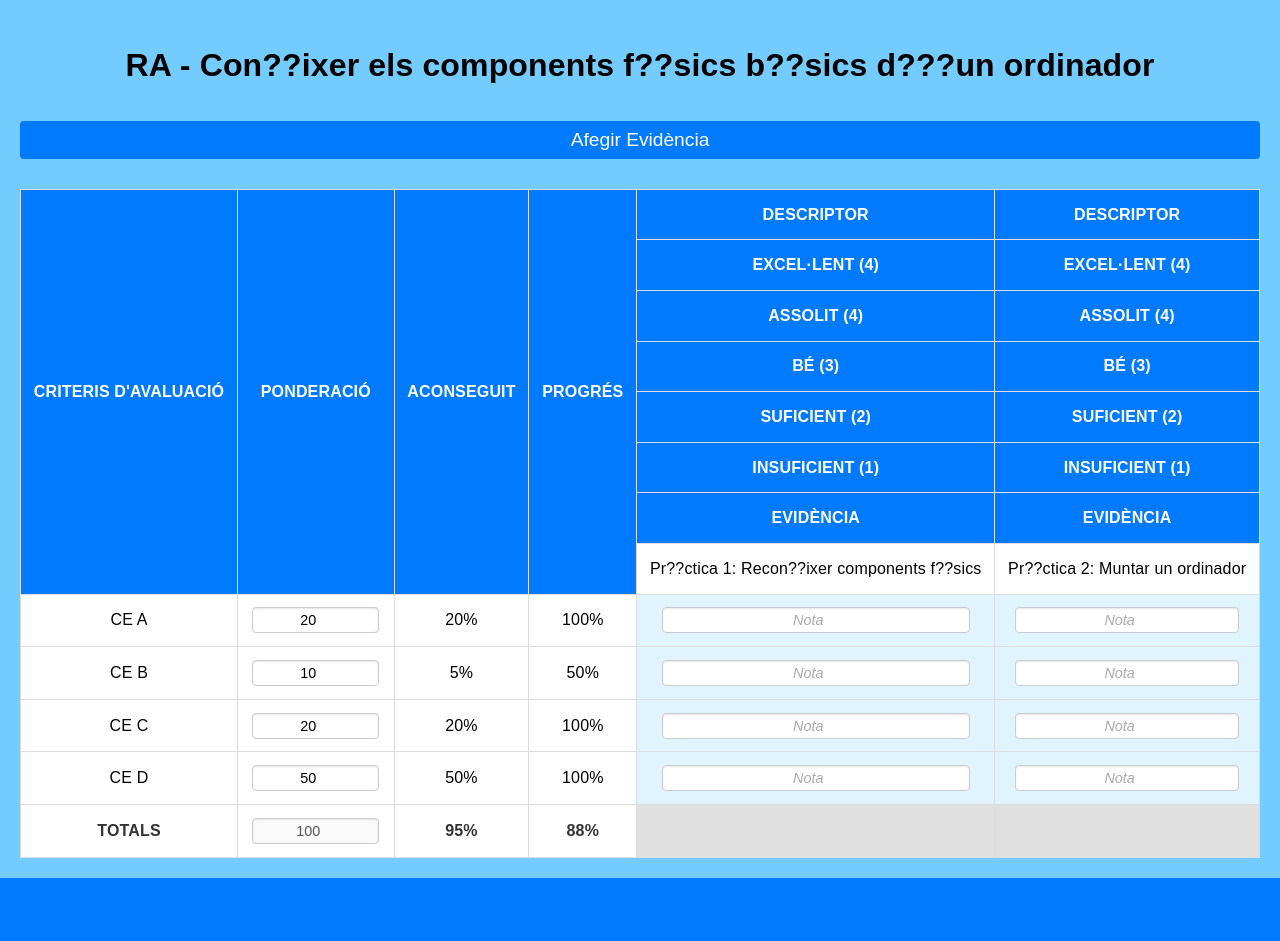
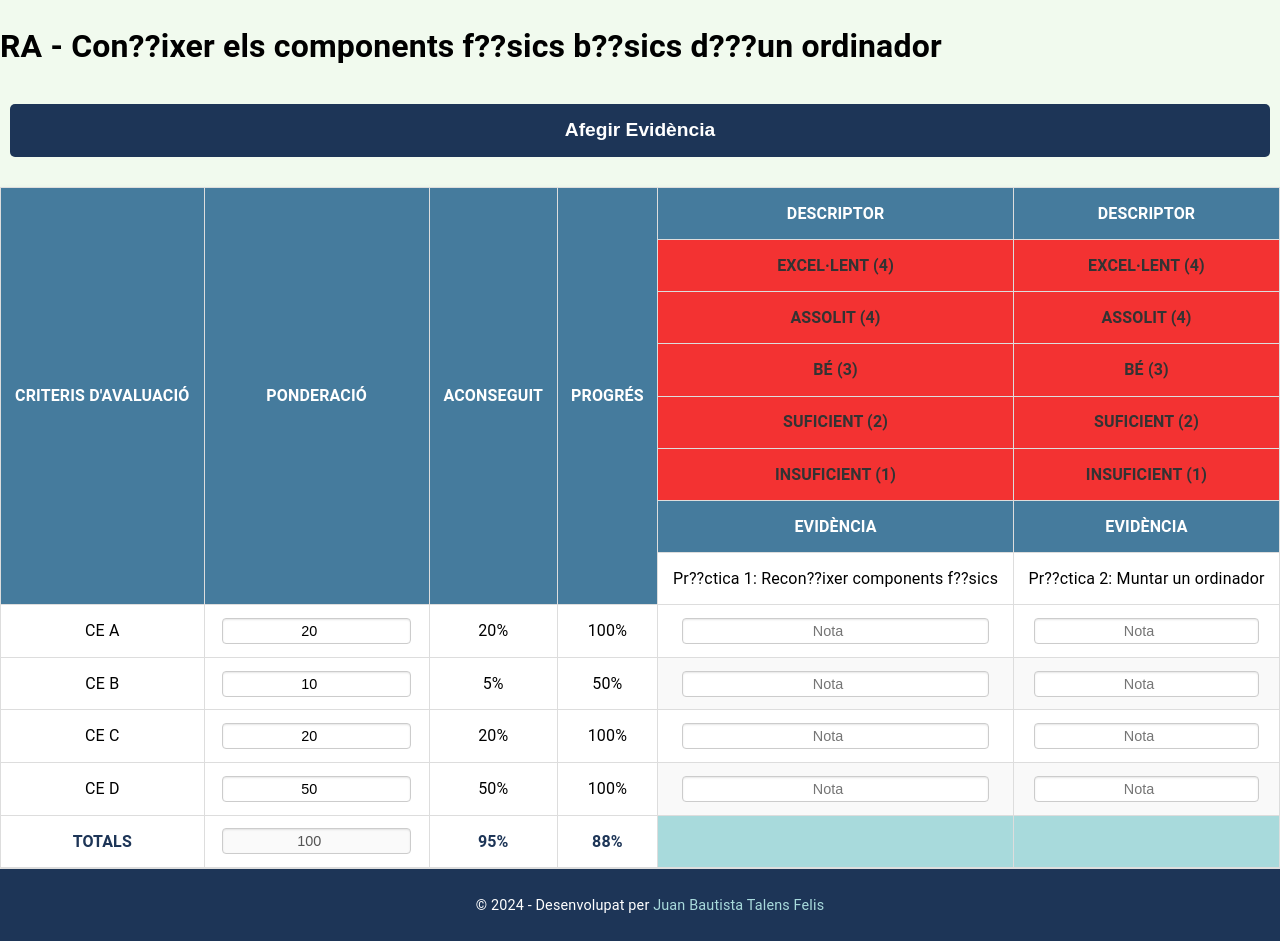
Before and after one commit to juatafe/avaluar, a Flask app: page /ra/1 in a window 1280 px wide. Before the commit the page ends 878 px from the top, so only its background shows below. Run offline with Flask 3, Linux system fonts and the light colour scheme; data comes from the database, SQL or seed files in the repository.

Commit message:
Millorar l'estil de la plantilla HTML i CSS, incloent nous colors i classes per a una millor presentació, i afegir un peu de pàgina amb informació de desenvolupament.

```diff
--- a/static/style.css
+++ b/static/style.css
@@ -1,22 +1,24 @@
 /* Variables globals per colors */
 :root {
-    --primary-color: #007BFF;
-    --primary-hover-color: #0056b3;
-    --secondary-color: #6c757d;
-    --secondary-hover-color: #5a6268;
-    --background-color: rgb(116, 203, 253);
-    --text-color: white;
-    font-size: calc(0.2em + 1vw); /* Escalat segons l'ample de la pantalla */
+    --primary-color: #1d3557; /* Blau fosc */
+    --primary-hover-color: #457b9d; /* Blau més clar */
+    --secondary-color: #a8dadc; /* Verd clar */
+    --secondary-hover-color: #76c7c0; /* Verd intens */
+    --background-color: #f1faee; /* Blanc trencat */
+    --text-color: #1d3557; /* Blau fosc per a text */
+    --table-header-bg: #457b9d;
+    --table-header-text: white;
+    font-size: calc(0.2em + 1vw);
 }
 
 /* Cos general */
 body {
     font-size: 1rem;
     margin: 0;
-    line-height: 1.5;
+    line-height: 1.6;
     letter-spacing: 0.01em;
     background-color: var(--background-color);
-    font-family: Arial, sans-serif;
+    font-family: 'Roboto', sans-serif;
     display: flex;
     flex-direction: column;
     min-height: 100vh;
@@ -31,7 +33,7 @@ body {
     justify-content: center;
     max-width: 1200px;
     margin: auto;
-    padding: 1em;
+    padding: 1.5em;
 }
 
 /* Formularis */
@@ -42,28 +44,33 @@ form {
     width: 100%;
     max-width: 500px;
     background: white;
-    padding: 1.5em;
+    padding: 2em;
     border: 1px solid #ddd;
     border-radius: 8px;
-    box-shadow: 0 4px 8px rgba(0, 0, 0, 0.1);
-    margin: 0 auto;
+    box-shadow: 0 4px 10px rgba(0, 0, 0, 0.15);
 }
 
 form label {
     font-weight: bold;
     margin-bottom: 0.5em;
+    color: var(--primary-color);
 }
 
-form input, form select, form button {
-    padding: 0.5em;
+form input,
+form select,
+form button {
+    padding: 0.8em;
     font-size: 1rem;
-    border: 1px solid #ddd;
+    border: 1px solid #ccc;
     border-radius: 4px;
+    box-shadow: inset 0 1px 3px rgba(0, 0, 0, 0.1);
+    transition: border-color 0.3s;
 }
 
-input::placeholder {
-    color: #aaa;
-    font-style: italic;
+form input:focus,
+form select:focus {
+    border-color: var(--primary-color);
+    outline: none;
 }
 
 /* Botons */
@@ -71,16 +78,18 @@ button {
     padding: 0.8em 1.5em;
     margin: 10px;
     background-color: var(--primary-color);
-    color: var(--text-color);
+    color: white;
     border: none;
     border-radius: 5px;
     cursor: pointer;
     font-size: 1.2rem;
-    transition: background-color 0.3s ease;
+    font-weight: bold;
+    transition: background-color 0.3s ease, transform 0.2s ease-in-out;
 }
 
 button:hover {
     background-color: var(--primary-hover-color);
+    transform: scale(1.05);
 }
 
 .back-button {
@@ -91,16 +100,12 @@ button:hover {
     background-color: var(--secondary-hover-color);
 }
 
-/* Contenidor de botons */
-.button-container {
-    display: flex;
-    flex-wrap: wrap;
-    justify-content: center;
-    gap: 1em;
-    margin-top: 20px;
+/* Taules */
+.table-container {
+    overflow-x: auto;
+    white-space: nowrap;
 }
 
-/* Taules */
 table {
     width: 100%;
     border-collapse: collapse;
@@ -110,29 +115,41 @@ table {
     font-size: 1rem;
 }
 
-table th, table td {
+table th,
+table td {
     border: 1px solid #ddd;
     padding: 0.8em;
     text-align: center;
 }
 
 table th {
-    background-color: var(--primary-color);
-    color: var(--text-color);
+    background-color: var(--table-header-bg);
+    color: var(--table-header-text);
     font-weight: bold;
+    text-transform: uppercase;
 }
 
 table tbody tr:nth-child(even) {
-    background-color: #f2f2f2;
+    background-color: #f9f9f9;
 }
 
 table tbody tr:hover {
-    background-color: #f0f0f0;
+    background-color: #e8f0ff;
+}
+
+/* Columnes fixes */
+.fixed-column {
+    position: sticky;
+    left: 0;
+    background-color: white;
+    z-index: 1;
 }
 
 /* Responsive Taules */
 @media (max-width: 768px) {
-    table, th, td {
+    table,
+    th,
+    td {
         display: block;
         width: 100%;
     }
@@ -157,30 +174,17 @@ table tbody tr:hover {
         position: absolute;
         left: 0;
         font-weight: bold;
-        color: #555;
-    }
-}
-
-/* Responsive Formularis i Botons */
-@media (max-width: 480px) {
-    form {
-        width: 100%;
-        padding: 1em;
-    }
-
-    button, .back-button {
-        width: 100%;
-        font-size: 1rem;
+        color: var(--primary-color);
     }
 }
 
 /* Footer */
 footer {
-    background-color: #f8f9fa;
+    background-color: var(--primary-color);
     padding: 10px;
     text-align: center;
-    font-size: 0.8rem;
-    color: #555;
+    font-size: 0.9rem;
+    color: white;
     border-top: 1px solid #ddd;
     width: 100%;
     position: relative;
@@ -188,7 +192,7 @@ footer {
 }
 
 footer a {
-    color: var(--primary-color);
+    color: var(--secondary-color);
     text-decoration: none;
 }
 
@@ -196,22 +200,8 @@ footer a:hover {
     text-decoration: underline;
 }
 
-/* Estilització de les capçaleres i fons gris per a similitud */
-th, tfoot td {
-    background-color: #4b4b4b; /* Gris fosc */
-    color: white;
-    font-weight: bold;
-    text-transform: uppercase;
-}
-
-/* Color de les files d'evidència per destacar-les */
-tbody td:nth-child(5), tbody td:nth-child(6) {
-    background-color: #e0f4ff; /* Blau clar */
-    color: #000;
-}
-
-/* Centrat dels inputs i ajust estilístic */
-table input {
+/* Estilització d'inputs */
+input {
     width: 90%;
     text-align: center;
     border: 1px solid #ccc;
@@ -221,80 +211,24 @@ table input {
     border-radius: 4px;
 }
 
-/* Botó "Afegir" estilitzat */
-.button-container button {
-    background-color: #007BFF;
-    color: white;
-    border: 1px solid #0056b3;
-    font-size: 1rem;
-    font-weight: bold;
-    padding: 0.5em 1.5em;
-    border-radius: 4px;
-    cursor: pointer;
-    transition: background-color 0.3s ease, transform 0.1s ease-in-out;
-}
-
-.button-container button:hover {
-    background-color: #0056b3;
-    transform: scale(1.05);
-}
-
-/* Ajust per al text i alinear cel·les correctament */
-th, td {
-    text-align: center;
-    vertical-align: middle;
-}
-
+/* Ajust per a taules */
 tfoot td {
     font-size: 1rem;
     font-weight: bold;
-    background-color: #cccccc;
-    color: #333;
+    background-color: var(--secondary-color);
+    color: var(--text-color);
 }
 
-/* Estils generals */
-body {
-    font-family: Arial, sans-serif;
-    margin: 20px;
+/* Estilo para las cabeceras de los descriptores */
+.descriptor-header {
+    background-color: #f0f0f0; /* Cambia este color según tus necesidades */
+    color: #333; /* Cambia este color según tus necesidades */
+    font-weight: bold;
 }
-h1 {
-    text-align: center;
+
+/* Estilo para las cabeceras de los descriptores y evidencias */
+.descriptor-header, .evidence-header {
+    background-color: #f33232; /* Cambia este color según tus necesidades */
+    color: #333; /* Cambia este color según tus necesidades */
+    font-weight: bold;
 }
-table {
-    width: 100%;
-    border-collapse: collapse;
-    margin-top: 20px;
-}
-th, td {
-    border: 1px solid #ddd;
-    text-align: center;
-    padding: 8px;
-}
-th {
-    background-color: #4b4b4b;
-    color: white;
-}
-tfoot td {
-    font-weight: bold;
-    background-color: #e0e0e0;
-}
-input {
-    width: 90%;
-    text-align: center;
-    border: 1px solid #ccc;
-    padding: 4px;
-    border-radius: 4px;
-}
-button {
-    background-color: #007BFF;
-    color: white;
-    border: none;
-    padding: 8px 12px;
-    margin: 10px 0;
-    cursor: pointer;
-    border-radius: 4px;
-    transition: background-color 0.3s;
-}
-button:hover {
-    background-color: #0056b3;
-}
--- a/templates/detalls_ra.html
+++ b/templates/detalls_ra.html
@@ -5,7 +5,7 @@
     <meta name="viewport" content="width=device-width, initial-scale=1.0">
     <title>RA - {{ ra[1] }}</title>
     <link rel="stylesheet" href="/static/style.css">
-    <style>
+    <!-- <style>
         .table-container {
             overflow-x: auto;
             white-space: nowrap;
@@ -25,7 +25,7 @@
         .fixed-column:nth-child(4) {
             left: 300px; /* Ajusta según el ancho de las tres primeras columnas */
         }
-    </style>
+    </style> -->
 </head>
 <body>
     <h1>RA - {{ ra[1] }}</h1>
@@ -61,27 +61,27 @@
             thead.appendChild(headerRow1);
 
             const headerRow2 = document.createElement('tr');
-            headerRow2.innerHTML = `${Object.values(evidences).map(evidence => `<th>Excel·lent (4)</th>`).join('')}`;
+            headerRow2.innerHTML = `${Object.values(evidences).map(evidence => `<th class="descriptor-header">Excel·lent (4)</th>`).join('')}`;
             thead.appendChild(headerRow2);
 
             const headerRow3 = document.createElement('tr');
-            headerRow3.innerHTML = `${Object.values(evidences).map(evidence => `<th>Assolit (4)</th>`).join('')}`;
+            headerRow3.innerHTML = `${Object.values(evidences).map(evidence => `<th class="descriptor-header">Assolit (4)</th>`).join('')}`;
             thead.appendChild(headerRow3);
 
             const headerRow4 = document.createElement('tr');
-            headerRow4.innerHTML = `${Object.values(evidences).map(evidence => `<th>Bé (3)</th>`).join('')}`;
+            headerRow4.innerHTML = `${Object.values(evidences).map(evidence => `<th class="descriptor-header">Bé (3)</th>`).join('')}`;
             thead.appendChild(headerRow4);
 
             const headerRow5 = document.createElement('tr');
-            headerRow5.innerHTML = `${Object.values(evidences).map(evidence => `<th>Suficient (2)</th>`).join('')}`;
+            headerRow5.innerHTML = `${Object.values(evidences).map(evidence => `<th class="descriptor-header">Suficient (2)</th>`).join('')}`;
             thead.appendChild(headerRow5);
 
             const headerRow6 = document.createElement('tr');
-            headerRow6.innerHTML = `${Object.values(evidences).map(evidence => `<th>Insuficient (1)</th>`).join('')}`;
+            headerRow6.innerHTML = `${Object.values(evidences).map(evidence => `<th class="descriptor-header">Insuficient (1)</th>`).join('')}`;
             thead.appendChild(headerRow6);
 
             const headerRow7 = document.createElement('tr');
-            headerRow7.innerHTML = `${Object.values(evidences).map(evidence => `<th>Evidència</th>`).join('')}`;
+            headerRow7.innerHTML = `${Object.values(evidences).map(evidence => `<th >Evidència</th>`).join('')}`;
             thead.appendChild(headerRow7);
 
             const headerRow8 = document.createElement('tr');
@@ -156,4 +156,7 @@
         });
     </script>
 </body>
+<footer>
+    <p>&copy; 2024 - Desenvolupat per <a href="https://juatafe.github.io" target="_blank">Juan Bautista Talens Felis</a></p>
+</footer>
 </html>
```
Also changed, not shown: 4 other files.
